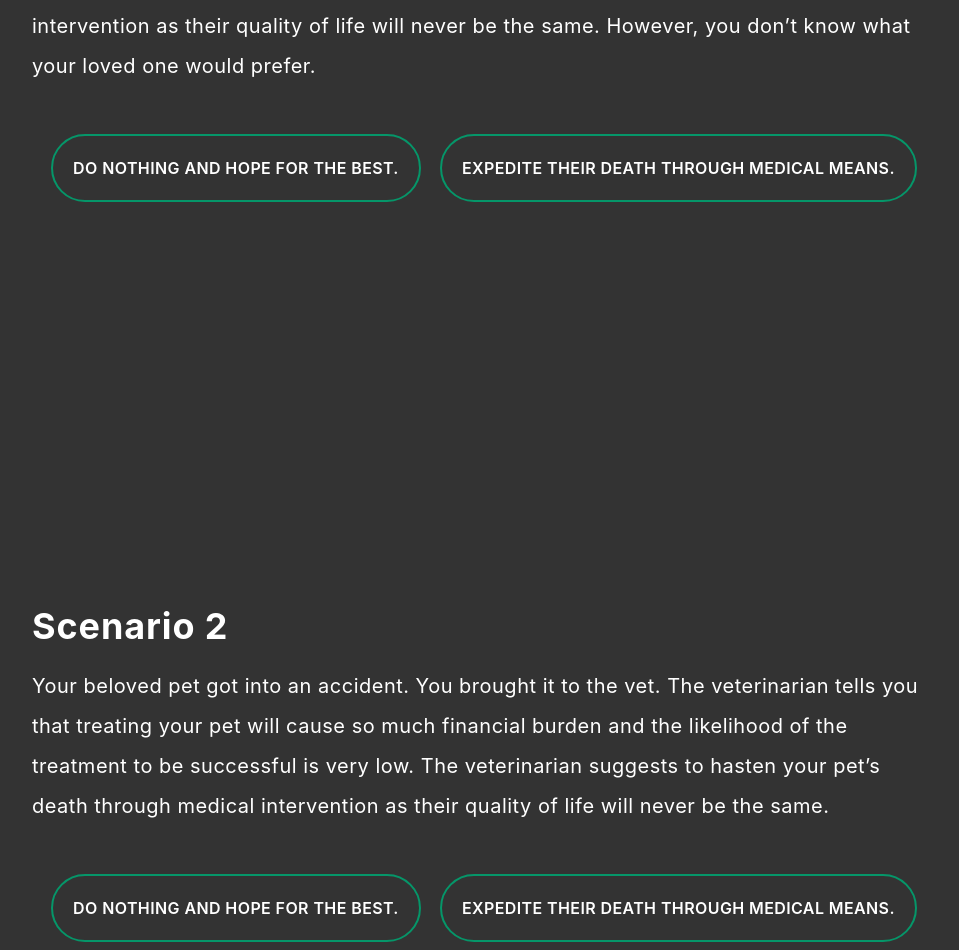
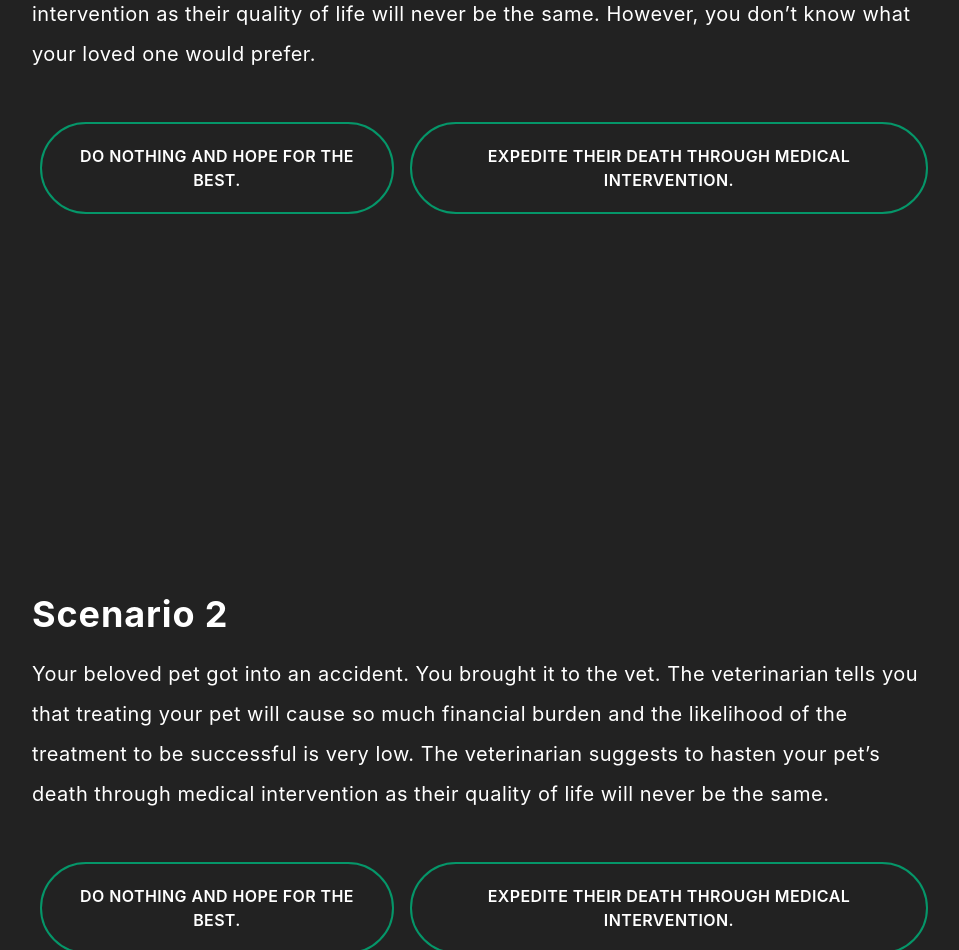
Before and after one commit to nicolefranc/thought-experiment, a React (Create React App) app: page / in a window 1280 px wide. Shown: the part 1202-2152 px from the top of the page, without its empty margins (28-987 px from the left). Built offline with nearby package versions, Linux system fonts and the light colour scheme.

Commit message:
Fix some components

```diff
--- a/src/App.js
+++ b/src/App.js
@@ -60,8 +60,8 @@ function App() {
     <div className="App flex flex-col justify-center">
       <div className="max-w-screen-lg px-10">
         <section id="intro" className="px-5 py-10 min-h-screen flex flex-col justify-center">
-          <h1 className="text-left text-3xl md:text-6xl font-bold tracking-wide">Would you do the same?</h1>
-          <h2 className="mt-2 md:mt-4 text-left md:text-center md:text-xl">A thought experiment for 02.113TS Laboratory of the Mind</h2>
+          <h1 className="text-left text-5xl md:text-6xl font-bold tracking-wide">Would you do the same?</h1>
+          <h2 className="mt-2 md:mt-4 text-left md:text-center text-xl leading-relaxed">A thought experiment for 02.113TS Laboratory of the Mind</h2>
         </section>
         {/* Scenario 1 */}
         <section id="scenario1" className="px-5 py-10 min-h-screen flex flex-col justify-center">
@@ -75,15 +75,15 @@ function App() {
           <div id="scenario1-choices">
             <div className="py-10 flex items-start justify-evenly flex-col md:flex-row">
               <a href="#scenario2">
-                <button className={`my-2 p-5 border-2 border-green-600 font-semibold tracking-wide uppercase rounded-full ${s1 === 0 && "bg-green-600 text-white"}`}
+                <button className={`m-2 p-5 border-2 border-green-600 font-semibold tracking-wide uppercase rounded-full ${s1 === 0 && "bg-green-600 text-white"}`}
                   onClick={() => setS1(0)}>
                     Do nothing and hope for the best.
                 </button>
               </a>
               <a href="#scenario2">
-                <button className={`my-2 p-5 border-2 border-green-600 font-semibold tracking-wide uppercase rounded-full ${s1 === 1 && "bg-green-600 text-white"}`}
+                <button className={`m-2 p-5 border-2 border-green-600 font-semibold tracking-wide uppercase rounded-full ${s1 === 1 && "bg-green-600 text-white"}`}
                   onClick={() => setS1(1)}>
-                  Expedite their death through medical means.
+                  Expedite their death through medical intervention.
                 </button>
               </a>
             </div>
@@ -102,14 +102,14 @@ function App() {
           <div id="scenario2-choices">
             <div className="py-10 flex items-start justify-evenly flex-col md:flex-row">
               <a href="#superiority-qn">
-                <button className={`my-2 p-5 border-2 border-green-600 font-semibold tracking-wide uppercase rounded-full ${s2 === 0 && "bg-green-600 text-white"}`}
+                <button className={`m-2 p-5 border-2 border-green-600 font-semibold tracking-wide uppercase rounded-full ${s2 === 0 && "bg-green-600 text-white"}`}
                   onClick={() => setS2(0)}>
                   Do nothing and hope for the best.
                 </button>
               </a>
               <a href="#superiority-qn">
-                <button className={`my-2 p-5 border-2 border-green-600 font-semibold tracking-wide uppercase rounded-full ${s2 === 1 && "bg-green-600 text-white"}`}
-                  onClick={() => setS2(1)}>Expedite their death through medical means.
+                <button className={`m-2 p-5 border-2 border-green-600 font-semibold tracking-wide uppercase rounded-full ${s2 === 1 && "bg-green-600 text-white"}`}
+                  onClick={() => setS2(1)}>Expedite their death through medical intervention.
                 </button>
               </a>
             </div>
@@ -129,13 +129,13 @@ function App() {
           <div id="superiority-choices">
             <div className="py-10 flex items-start justify-evenly flex-col md:flex-row">
               <a href="#scenario3">
-                <button className={`my-2 p-5 border-2 border-green-600 font-semibold tracking-wide uppercase rounded-full ${superior === 0 && "bg-green-600 text-white"}`}
+                <button className={`m-2 p-5 border-2 border-green-600 font-semibold tracking-wide uppercase rounded-full ${superior === 0 && "bg-green-600 text-white"}`}
                   onClick={() => setSuperior(0)}>
                   Yes, humans are superior.
                 </button>
               </a>
               <a href="#scenario3">
-                <button className={`my-2 p-5 border-2 border-green-600 font-semibold tracking-wide uppercase rounded-full ${superior === 1 && "bg-green-600 text-white"}`}
+                <button className={`m-2 p-5 border-2 border-green-600 font-semibold tracking-wide uppercase rounded-full ${superior === 1 && "bg-green-600 text-white"}`}
                 onClick={() => setSuperior(1)}>
                   No, humans are not superior.
                 </button>
@@ -154,16 +154,16 @@ function App() {
           </div>
 
           <div id="scenario3-choices">
-            <div className="py-10 flex items-start justify-evenly">
+            <div className="py-10 flex items-start justify-evenly flex-col md:flex-row">
               <a href="#final-analysis">
-                <button className={`p-5 border-2 border-green-600 font-semibold tracking-wide uppercase rounded-full ${s3 === 0 && "bg-green-600 text-white"}`}
+                <button className={`m-2 p-5 border-2 border-green-600 font-semibold tracking-wide uppercase rounded-full ${s3 === 0 && "bg-green-600 text-white"}`}
                     onClick={() => setS3(0)}>
-                  Make do with what you have<br/>and continue to ration.</button>
+                  Make do with what you have and continue to ration.</button>
               </a>
               <a href="#final-analysis">
-                <button className={`p-5 border-2 border-green-600 font-semibold tracking-wide uppercase rounded-full ${s3 === 1 && "bg-green-600 text-white"}`}
+                <button className={`m-2 p-5 border-2 border-green-600 font-semibold tracking-wide uppercase rounded-full ${s3 === 1 && "bg-green-600 text-white"}`}
                     onClick={() => setS3(1)}>
-                  Eliminate a few of your villagers<br/>to increase ration.</button>
+                  Eliminate a few of your villagers to increase ration.</button>
               </a>
             </div>
           </div>
--- a/src/index.css
+++ b/src/index.css
@@ -14,7 +14,7 @@ body {
     sans-serif;
   -webkit-font-smoothing: antialiased;
   -moz-osx-font-smoothing: grayscale;
-  background-color: #333;
+  background-color: #222;
   color: #fff;
 }
 
```
Also changed, not shown: 1 other file (tests, documents, lock files or other folders).
